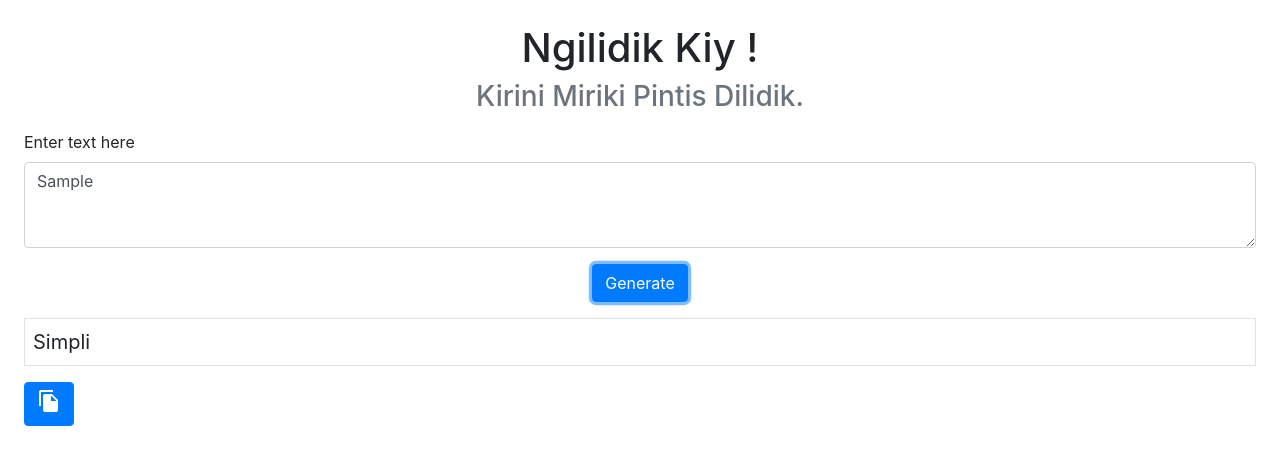
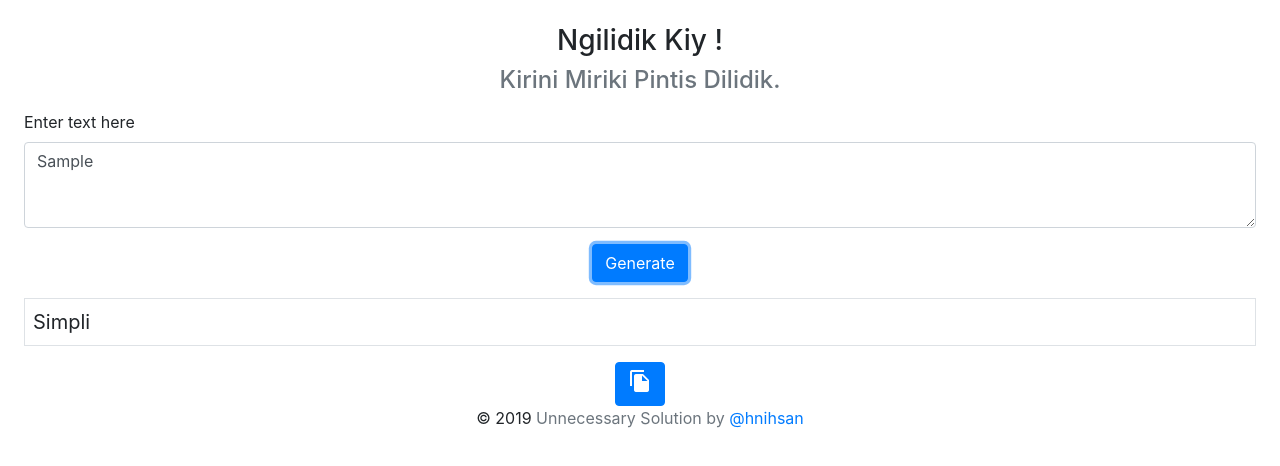
Before and after one commit to hnihsan/ngilidik, a plain HTML site: page index.html in a window 1280 px wide. Both pictures are taken after typing "Sample" into the empty fields and a click on the button "Generate". Drawn offline with nearby package versions, Linux system fonts and the light colour scheme.

Commit message:
done finishing

```diff
--- a/index.html
+++ b/index.html
@@ -1,5 +1,6 @@
 <!doctype html>
 <html lang="en">
+  <meta name="viewport" content="width=device-width, initial-scale=1, shrink-to-fit=no">
   <head>
     <link rel="stylesheet" href="https://maxcdn.bootstrapcdn.com/bootstrap/4.0.0/css/bootstrap.min.css" integrity="sha384-Gn5384xqQ1aoWXA+058RXPxPg6fy4IWvTNh0E263XmFcJlSAwiGgFAW/dAiS6JXm" crossorigin="anonymous">
     <link href="https://fonts.googleapis.com/icon?family=Material+Icons" rel="stylesheet">
@@ -11,8 +12,8 @@
     <div class="containter p-4">
       <div class="row mb-2">
         <div class="col-12 text-center">
-          <h1>Ngilidik Kiy !</h1>
-          <h3 class="text-muted">Kirini Miriki Pintis Dilidik.</h3>
+          <h3>Ngilidik Kiy !</h3>
+          <h4 class="text-muted">Kirini Miriki Pintis Dilidik.</h4>
         </div>
       </div>
       <div class="row mb-3">
@@ -32,16 +33,23 @@
           </blockquote>
           <input class="d-none" id="result-input">
         </div>
-        <div class="col-12">
-          <button id="copy-btn" class="btn btn-primary" data-clipboard-target="#result-input">
+        <div class="col-12 text-center">
+          <button data-toggle="tooltip" title="Copied!" id="copy-btn" class="btn btn-primary" data-clipboard-target="#result-input">
             <i class="material-icons">file_copy</i>
           </button>
+        </div>
+      </div>
+
+      <div class="row">
+        <div class="col-12 text-center">
+          &copy; 2019 <span class="text-muted">Unnecessary Solution by</span> <a href="https://www.instagram.com/hnihsan/">@hnihsan</a>
         </div>
       </div>
     </div>
 
     <script src="https://code.jquery.com/jquery-3.2.1.slim.min.js" integrity="sha384-KJ3o2DKtIkvYIK3UENzmM7KCkRr/rE9/Qpg6aAZGJwFDMVNA/GpGFF93hXpG5KkN" crossorigin="anonymous"></script>
     <script src="https://cdnjs.cloudflare.com/ajax/libs/popper.js/1.12.9/umd/popper.min.js" integrity="sha384-ApNbgh9B+Y1QKtv3Rn7W3mgPxhU9K/ScQsAP7hUibX39j7fakFPskvXusvfa0b4Q" crossorigin="anonymous"></script>
+    <script src="https://cdn.jsdelivr.net/npm/popper.js@1.16.0/dist/umd/popper.min.js"></script>
     <script src="https://maxcdn.bootstrapcdn.com/bootstrap/4.0.0/js/bootstrap.min.js" integrity="sha384-JZR6Spejh4U02d8jOt6vLEHfe/JQGiRRSQQxSfFWpi1MquVdAyjUar5+76PVCmYl" crossorigin="anonymous"></script>
 
     <script src="ngilidik.js"></script>
--- a/ngilidik.js
+++ b/ngilidik.js
@@ -12,10 +12,19 @@ function generate(text){
     return result;
 }
 
+$(function () {
+    $('[data-toggle="tooltip"]').tooltip({
+        trigger : "click",
+        delay: { "hide": 100 }
+    })
+  });
+
 $("#copy-btn").click(function(){
     var result = $('#result-block').html();
     navigator.clipboard.writeText(result).then(function() {
-        console.log('copied')
+        setTimeout(function() {
+            $('#copy-btn').tooltip('hide')
+        }, 2000);
       }, function() {
         /* clipboard write failed */
       });
```
